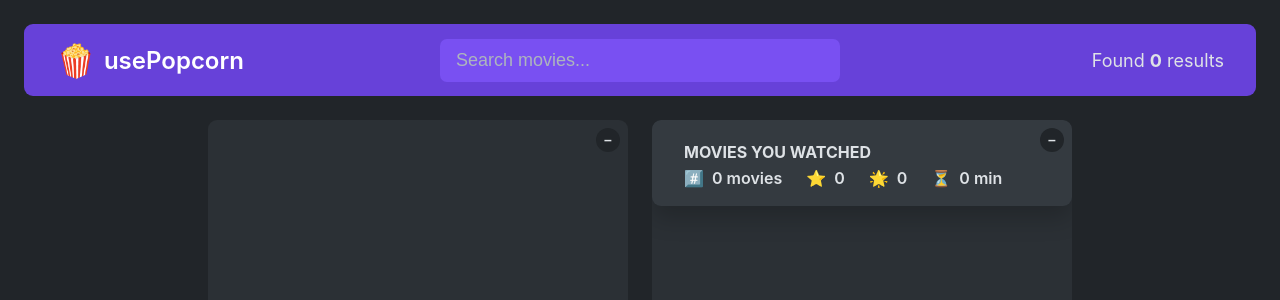
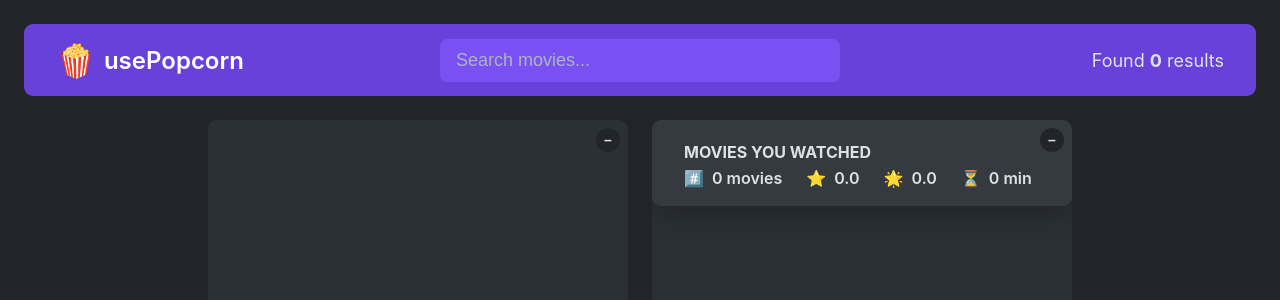
Before and after one commit to Crescent17/usepopcorn, a React (Create React App) app: page / in a window 1280 px wide. Shown: the top 300 px of the page. Built offline with nearby package versions, Linux system fonts and the light colour scheme.

Commit message:
if the movie was already in the watched list just display information about how you rated it and round rating numbers up to tenth

```diff
--- a/src/App.js
+++ b/src/App.js
@@ -163,6 +163,8 @@ function MovieDetails({selectedId, onCloseMovie, onAddWatched, watched}) {
     const [movie, setMovie] = useState({})
     const [isLoading, setIsLoading] = useState(false)
     const [userRating, setUserRating] = useState('')
+    const isWatched = watched.map(movie => movie.imdbID);
+    const watchedMovieRating = watched.filter(movie => movie.imdbID === selectedId)[0]?.userRating
 
     const {
         Title: title,
@@ -218,13 +220,16 @@ function MovieDetails({selectedId, onCloseMovie, onAddWatched, watched}) {
             </header>
             <section>
                 <div className="rating">
-                    <>
-                        <StarRating size={24} onSetRating={setUserRating}/>
+                    {isWatched.includes(selectedId) ? <p>You rated this movie with {watchedMovieRating}⭐</p> : <>
+                        <StarRating size={24}
+                                    onSetRating={setUserRating}/>
                         {userRating > 0 && <button className='btn-add' onClick={() => {
-                            handleAdd(movie)
+                            const watchedMovie = watched.filter(watchedMovie => watchedMovie.imdbID === selectedId);
+                            if (watchedMovie.length !== 0) watchedMovie[0].userRating = userRating
+                            else handleAdd(movie)
                             onCloseMovie()
                         }}>+ Add to list
-                        </button>}</>
+                        </button>}</>}
                 </div>
                 <p><em>{plot}</em></p>
                 <p>Starring {actors}</p>
@@ -249,11 +254,11 @@ function WatchedSummary({watched}) {
             </p>
             <p>
                 <span>⭐️</span>
-                <span>{avgImdbRating}</span>
+                <span>{avgImdbRating.toFixed(1)}</span>
             </p>
             <p>
                 <span>🌟</span>
-                <span>{avgUserRating}</span>
+                <span>{avgUserRating.toFixed(1)}</span>
             </p>
             <p>
                 <span>⏳</span>
```
